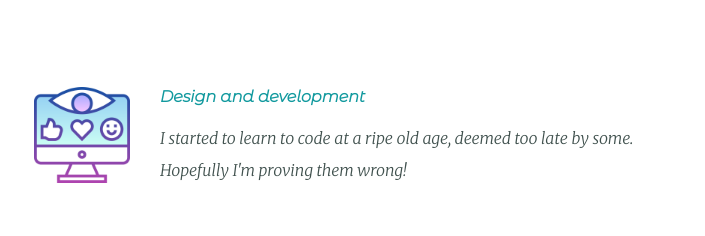
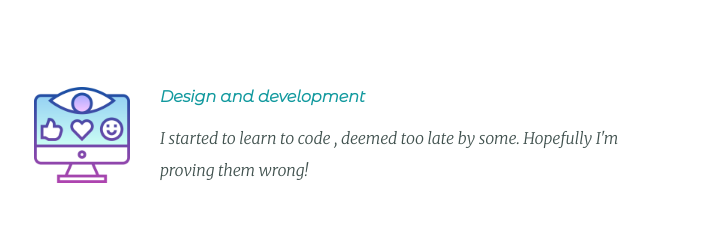
Before and after one commit to Radsv/MySite, a plain HTML site: page index.html in a window 1280 px wide. Shown: the part 1520-1756 px from the top of the page, without its empty margins (286-991 px from the left). Drawn offline with Linux system fonts and the light colour scheme.

Commit message:
Update index.html

```diff
--- a/index.html
+++ b/index.html
@@ -31,7 +31,7 @@
       <div class="skill-row">
         <img class="skills-pic" src="images\skills.png" alt="skills ">
         <h3>Design and development</h3>
-        <p class="skills">I started to learn to code at a ripe old age, deemed too late by some. Hopefully I'm proving them wrong! </p>
+        <p class="skills">I started to learn to code , deemed too late by some. Hopefully I'm proving them wrong! </p>
       </div>
       <div class="skill-row">
         <img class="games" src="https://media.giphy.com/media/2tTiCSfEEP5QS5TjGr/giphy.gif" alt="skill flaticon">
```
